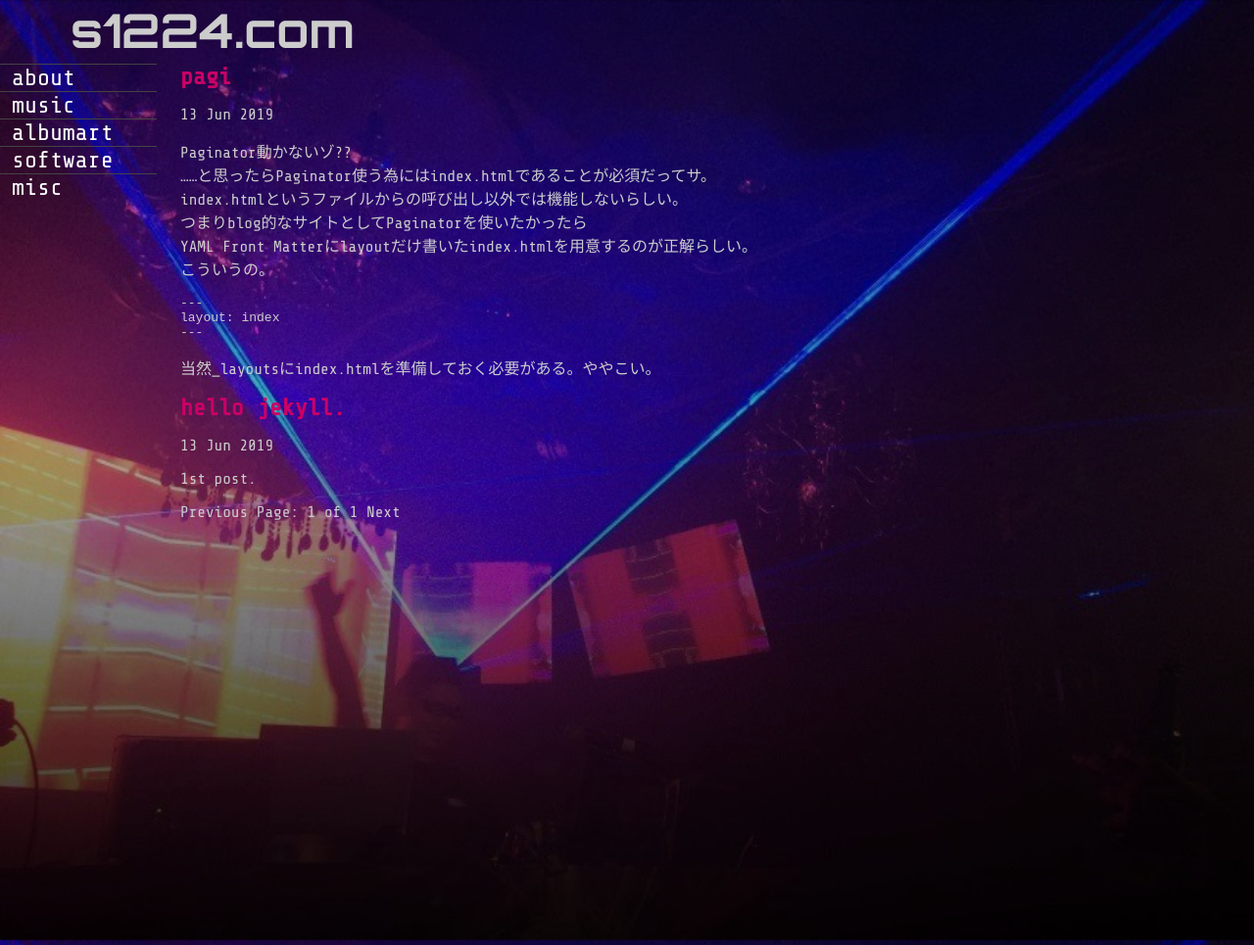
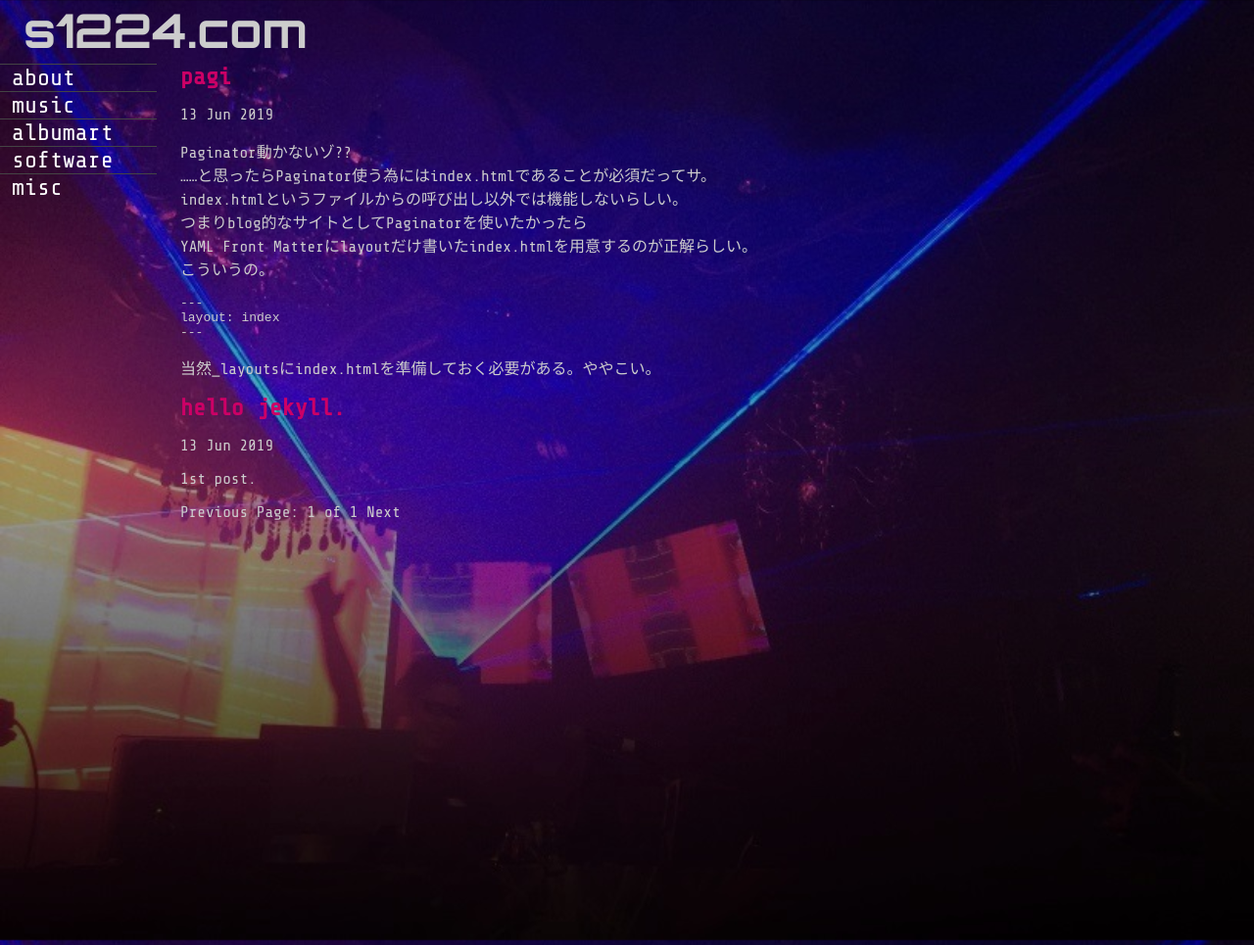
Before and after one commit to switchworks/switchworks.github.io, a Jekyll site: the page built from index.html, in a window 1280 px wide. Shown: the whole page at 98% size. Built offline with Jekyll 4.4.1, drawn with Linux system fonts in a browser that asks for light colours; the list of posts is cut into pages by our own code.

Commit message:
Update default.html

```diff
--- a/_layouts/default.html
+++ b/_layouts/default.html
@@ -25,7 +25,7 @@
 	}
 	header {
 		height : 65px;
-		padding-left : 1.5em;
+		padding-left : 0.5em;
 		font-family : 'Orbitron';
 		font-size : 48px;
 		font-weight: bold;
```
